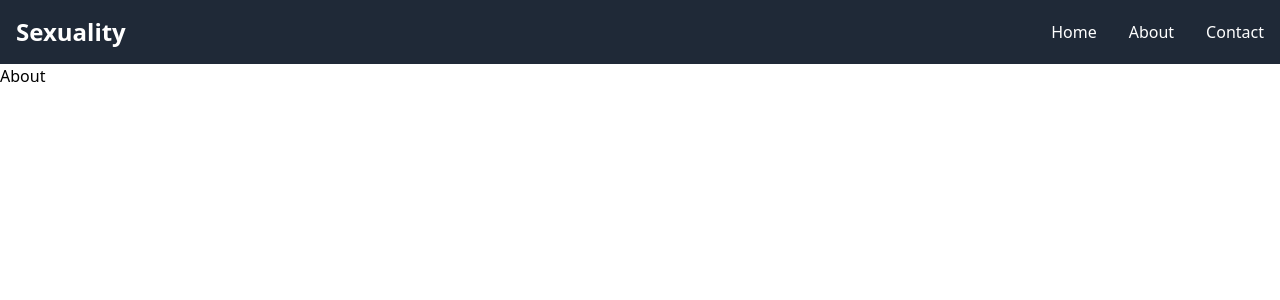
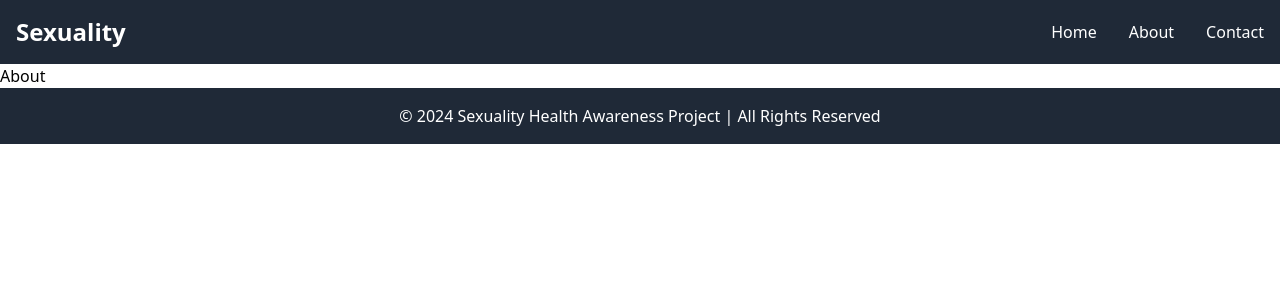
Before and after one commit to tharindu748/Sexuality, a React (Vite) app: page /About in a window 1280 px wide. Shown: the top 300 px of the page. Built offline with nearby package versions, Linux system fonts and the light colour scheme.

Commit message:
Added footer and updated files

```diff
--- a/src/App.jsx
+++ b/src/App.jsx
@@ -4,6 +4,7 @@ import Home from './pages/Home';
 import About from './pages/About';
 import Contact from './pages/Contact';
 import Navbar from './Componants/Navbar';
+import Footer from './Componants/footer';
 
 export default function App() {
   return (
@@ -14,6 +15,7 @@ export default function App() {
   <Route path='/Contact' element={<Contact />} />
   <Route path='/About' element={<About />} />
     </Routes>
+    <Footer />
     </BrowserRouter>
   )
 }
--- /dev/null
+++ b/src/Componants/Footer.jsx
@@ -0,0 +1,12 @@
+export default function Footer() {
+    return (
+      <div>
+        {/* Footer Section */}
+        <footer className="bg-gray-800 text-white py-4">
+          <div className="max-w-screen-xl mx-auto text-center">
+            <p>&copy; 2024 Sexuality Health Awareness Project | All Rights Reserved</p>
+          </div>
+        </footer>
+      </div>
+    );
+  }
--- a/src/Componants/Navbar.jsx
+++ b/src/Componants/Navbar.jsx
@@ -14,8 +14,8 @@ const Navbar = () => {
 
         {/* Menu for larger screens */}
         <div className="hidden md:flex space-x-8">
-          <a href="#home" className="text-white hover:text-gray-400">Home</a>
-          <a href="#about" className="text-white hover:text-gray-400">About</a>
+          <a href="/" className="text-white hover:text-gray-400">Home</a>
+          <a href="/About" className="text-white hover:text-gray-400">About</a>
           {/* <a href="#services" className="text-white hover:text-gray-400">Services</a> */}
           <a href="#contact" className="text-white hover:text-gray-400">Contact</a>
         </div>
--- a/src/pages/Home.jsx
+++ b/src/pages/Home.jsx
@@ -27,7 +27,7 @@ const HomePage = () => {
   };
 
   return (
-    <div className={`${isDarkMode ? 'bg-gray-900 text-white' : 'bg-slate-300 text-black'}`}>
+    <div className={`${isDarkMode ? 'bg-gray-900 text-white' : 'bg-slate-600 text-black'}`}>
       {/* Navbar */}
       <nav className="p-4">
         <div className="max-w-screen-xl mx-auto flex justify-between items-center">
@@ -177,15 +177,7 @@ const HomePage = () => {
     </p> */}
   </div>
 </section>
-
-
-      {/* Footer Section */}
-      <footer className="bg-gray-800 text-white py-4">
-        <div className="max-w-screen-xl mx-auto text-center">
-          <p>&copy; 2024 Sexuality Health Awareness Project | All Rights Reserved</p>
-        </div>
-      </footer>
-    </div>
+</div>
   );
 };
 
```
